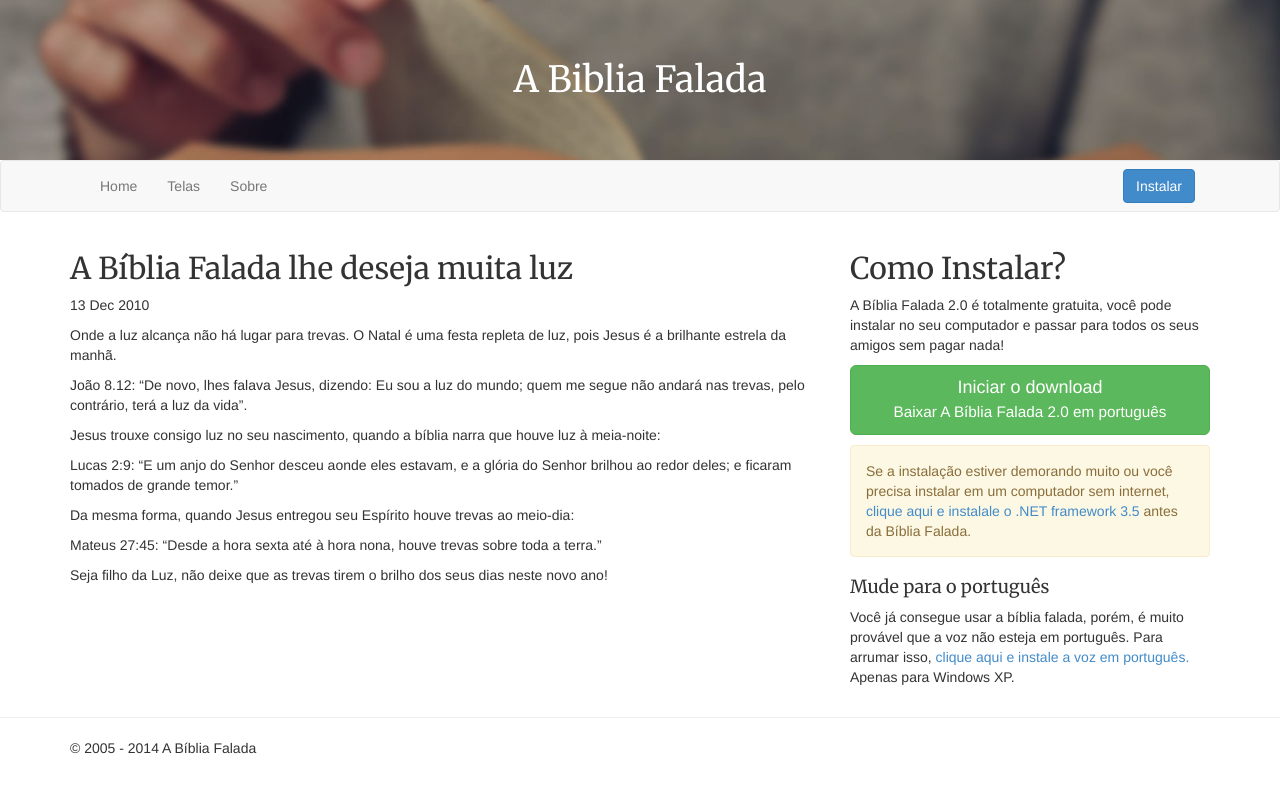
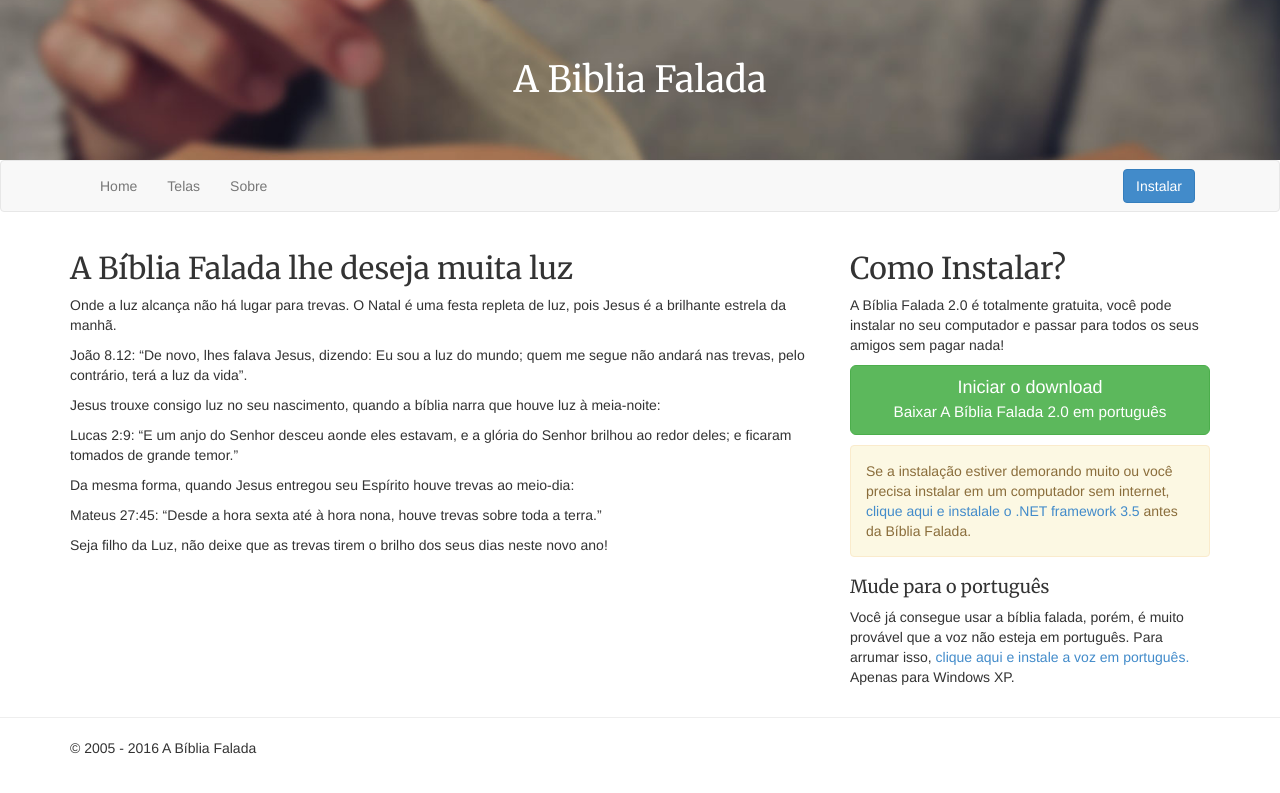
Before and after one commit to abibliafalada/abibliafalada, a Jekyll site: the page built from _posts/2010-12-13-a_biblia_falada_lhe_deseja_muita_luz.markdown, in a window 1280 px wide. Shown: the top 793 px of the page. Built offline with Jekyll 4.4.1, drawn with Linux system fonts in a browser that asks for light colours; nearby versions of some CDN libraries.

Commit message:
remove data dos posts

```diff
--- a/_includes/footer.html
+++ b/_includes/footer.html
@@ -1,4 +1,4 @@
 <hr>
 <footer class="container">
-  <p>© 2005 - 2014 A Bíblia Falada</p>
+  <p>© 2005 - 2016 A Bíblia Falada</p>
 </footer>
--- a/_layouts/post.html
+++ b/_layouts/post.html
@@ -3,7 +3,6 @@ layout: page-base
 ---
 <div class="col-lg-8 col-md-8">
   <h2>{{ page.title }}</h2>
-  <p class="meta">{{ page.date | date_to_string }}</p>
   <div class="post">
     {{ content }}
   </div>
--- a/index.html
+++ b/index.html
@@ -23,7 +23,6 @@ title: A Biblia Falada
 			{% for post in site.posts %}
 				<div class="post-excerpt">
 					<h2><a href="{{ post.url | prepend: site.baseurl }}">{{ post.title }}</a></h2>
-					<div class="post-date">{{ post.date | date_to_string }}</div>
 					{{ post.excerpt }}
 				</div>
 			{% endfor %}
```
